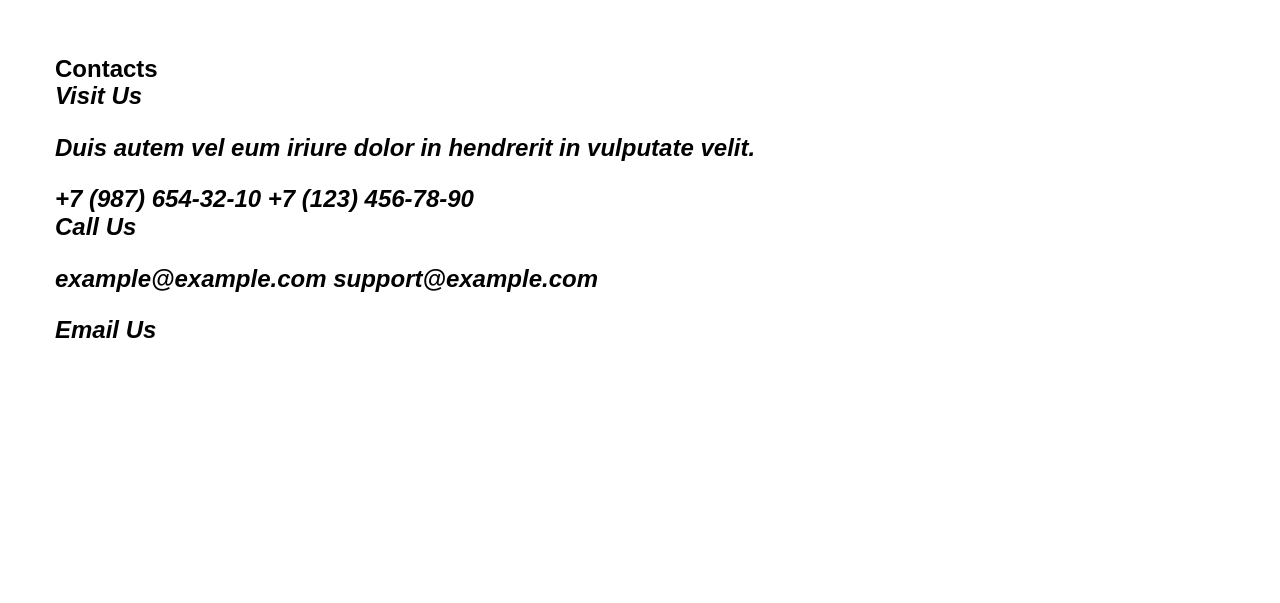
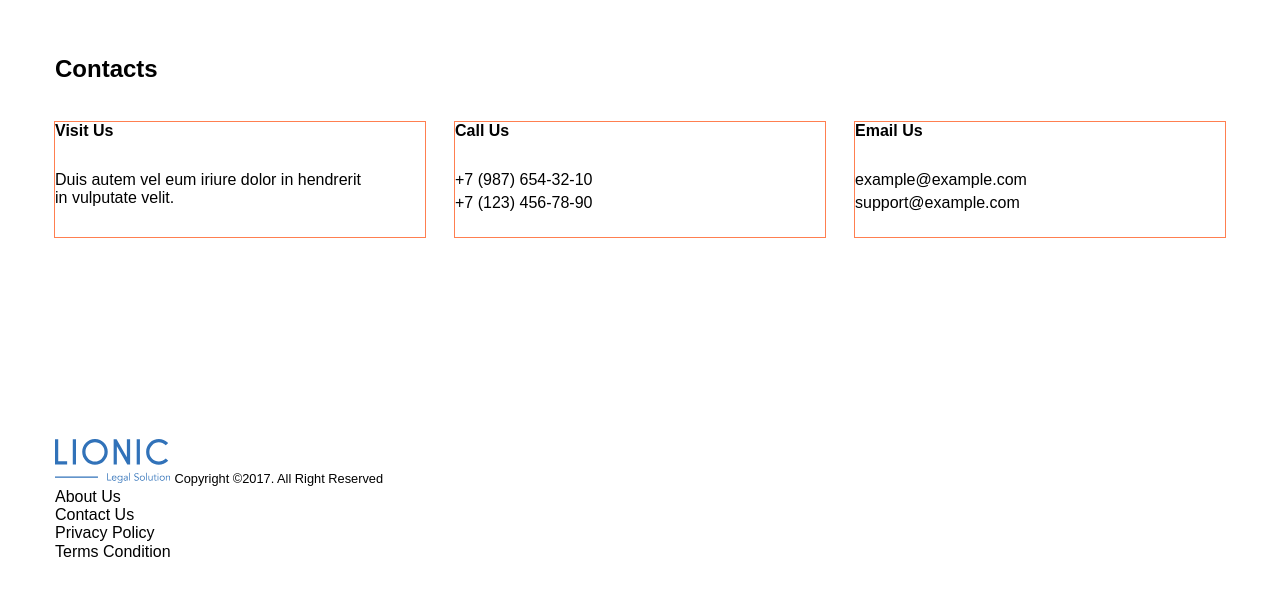
Before and after one commit to Archi-Gudvin/lion, a plain HTML site: page index.html in a window 1280 px wide. Shown: the part 2559-3162 px from the top of the page. Before the commit the page ends 3103 px from the top, so only its background shows below. Drawn offline with Linux system fonts and the light colour scheme.

Commit message:
added footer

```diff
--- a/css/style.css
+++ b/css/style.css
@@ -211,3 +211,36 @@ body {
 .clients-name {
   margin-bottom: 5px;
 }
+
+/* contacts */
+.contacts-address {
+  font-style: normal;
+}
+
+.contacts-item {
+  flex-direction: column;
+  width: 370px;
+  outline: 1px solid coral;
+}
+
+.contacts-item:not(:nth-child(3n)) {
+  margin-right: 30px;
+}
+
+.contacts-item-caption {
+  margin-bottom: 30px;
+}
+
+.contacts-item-text {
+  margin: 0;
+  margin-bottom: 30px;
+}
+
+.contacts-item-link:not(:last-child) {
+  margin-bottom: 5px;
+}
+
+/* footer */
+.footer {
+  padding: 42px 0;
+}
--- a/index.html
+++ b/index.html
@@ -277,58 +277,88 @@
       <div class="container">
         <h2 class="section-title contacts-title">
           Contacts
+        </h2>
         <address class="contacts-address">
-            <ul class="contacts-list list-reset">
-              <li class="contacts-item">
+          <ul class="contacts-list list-reset flex">
+            <li class="contacts-item flex">
               <strong class="contacts-item-caption">
                 Visit Us
               </strong>
               <p class="contacts-item-text">
                 Duis autem vel eum iriure dolor in&nbsp;hendrerit in&nbsp;vulputate velit.
               </p>
+            </li>
+            <li class="contacts-item flex">
+              <strong class="contacts-item-caption">
+                Call Us
+              </strong>
               <a href="tel:+79876543210" class="contacts-item-link">
                 +7 (987) 654-32-10
               </a>
-                <a href="tel:+7 1234567890" class="contacts-item-link">
-                  +7 (123) 456-78-90
+              <a href="tel:+71234567890" class="contacts-item-link">
+                +7 (123) 456-78-90
               </a>
             </li>
-              <li class="contacts-item">
+            <li class="contacts-item flex">
               <strong class="contacts-item-caption">
-                  Call Us
+                Email Us
               </strong>
-                <p class="contacts-item-text">
                 <a href="mailto:example@example.com" class="contacts-item-link">
                 example@example.com
               </a>
               <a href="mailto:support@example.com" class="contacts-item-link">
                 support@example.com
               </a>
-                </p>
             </li>
-              <li class="contacts-item">
-                <strong class="contacts-item-caption">
-                  Email Us
-                </strong>
-                <a href="" class="contacts-item-link">
-
+          </ul>
+        </address>
+      </div>
+    </section>
+    <section id="join-us" class="join-us">
+    </section>
+  </main>
+  <footer class="footer">
+    <div class="container">
+      <div class="footer-left">
+            <a href="" class="footer-logo">
+                <img src="img/logo.svg" alt="Logo">
             </a>
-                <a href="" class="contacts-item-link">
-
+            <small class="footer-copy">
+                Copyright ©2017. All Right Reserved
+            </small>
+      </div>
+      <div class="footer-right">
+        <nav class="footer-nav">
+            <ul class="footer-list list-reset">
+                <li class="footer-item">
+                    <a href="#" target="_blank" class="footer-link">
+                        About Us
+                    </a>
+                </li>
+                <li class="footer-item">
+                    <a href="#" target="_blank" class="footer-link">
+                        Contact Us
+                    </a>
+                </li>
+                <li class="footer-item">
+                    <a href="#" target="_blank" class="footer-link">
+                        Privacy Policy
+                    </a>
+                </li>
+                <li class="footer-item">
+                    <a href="#" target="_blank" class="footer-link">
+                        Terms Condition
                     </a>
                 </li>
             </ul>
-          </address>
-        </h2>
+        </nav>
+        <ul class="social list-reset">
+            <li class="social-item"><a href="#" class="social-link social-link-vk"></a></li>
+            <li class="social-item"><a href="#" class="social-link social-link-linkedin"></a></li>
+            <li class="social-item"><a href="#" class="social-link social-link-mail"></a></li>
+        </ul>
       </div>
-    </section>
-    <!-- <section id="join-us" class="join-us">
-    </section> -->
-  </main>
-
-  <footer class="footer">
-
+    </div>
   </footer>
 </body>
-
 </html>
```
Lines whose indentation alone changed are shown as unchanged.
